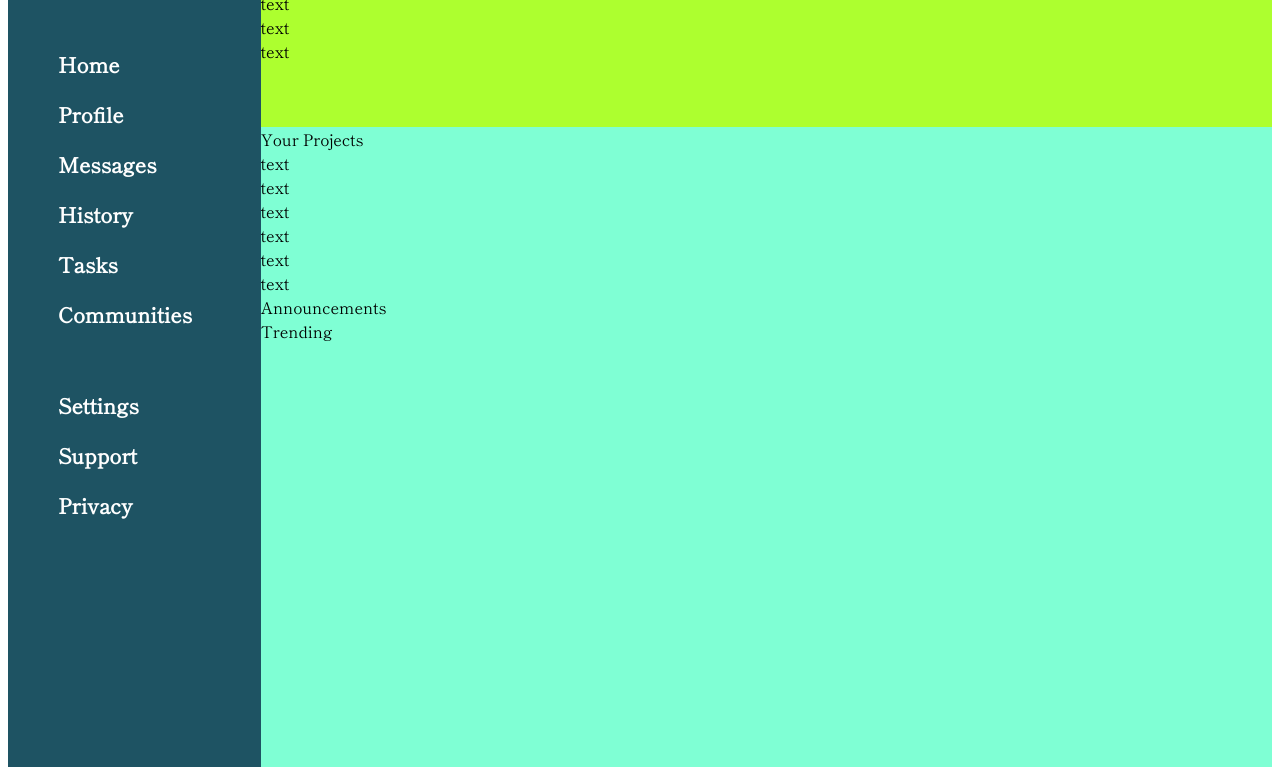
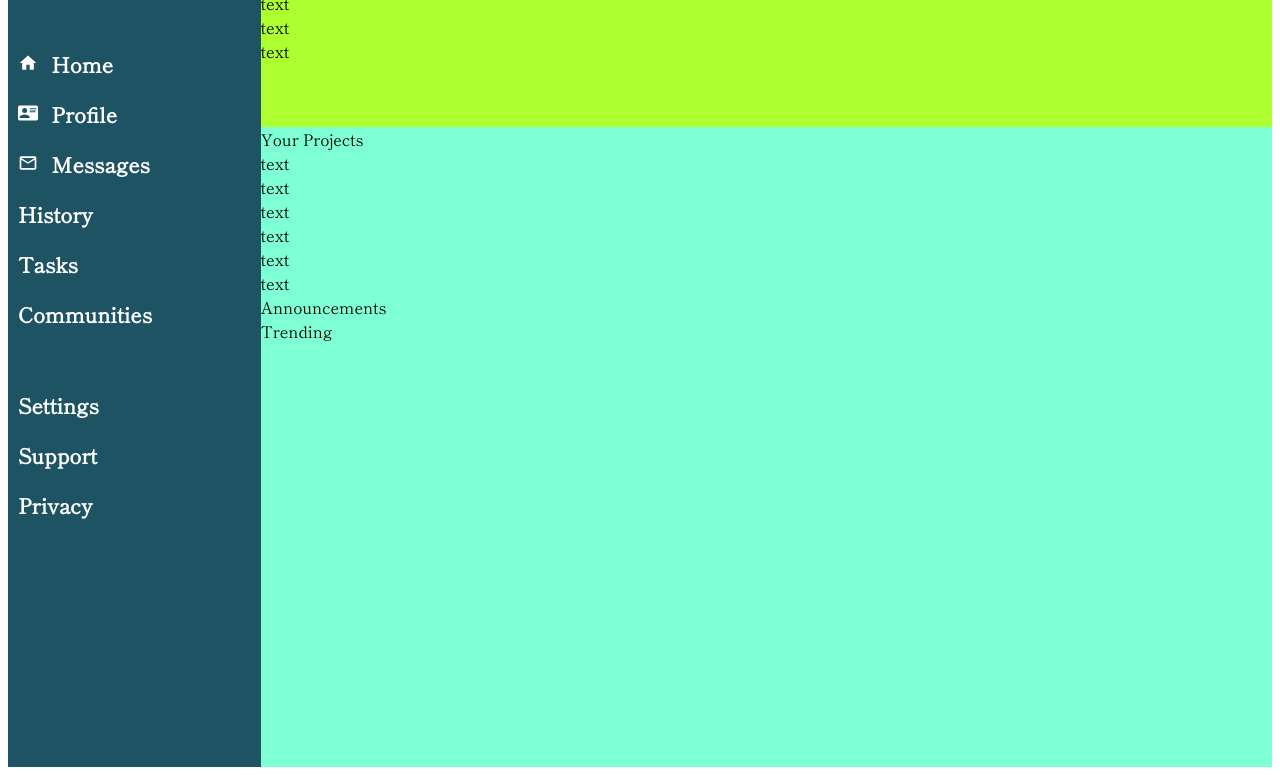
Before and after one commit to EnFuegoV3/admin-dashboard, a plain HTML site: page index.html in a window 1280 px wide. Shown: the part 41-816 px from the top of the page. Drawn offline with Linux system fonts and the light colour scheme.

Commit message:
added more

```diff
--- a/index.html
+++ b/index.html
@@ -15,9 +15,9 @@
             </div>
             <nav>
                 <ul class="main-nav">
-                    <li>Home</li>
-                    <li>Profile</li>
-                    <li>Messages</li>
+                    <li> <img class="icon" src="icons/home.svg" alt="home"> Home</li>
+                    <li> <img class="icon" src="icons/account.svg" alt="profile"> Profile</li>
+                    <li> <img class="icon" src="icons/messages.svg" alt="messages"> Messages</li>
                     <li>History</li>
                     <li>Tasks</li>
                     <li>Communities</li>
--- a/styles.css
+++ b/styles.css
@@ -17,14 +17,26 @@
     list-style: none;
     margin-top: 2em;
     margin-bottom: 2em;
+    padding: 0;
 }
 
 .extra {
     list-style: none;
+    padding: 0;
 }
 
 ul>li {
     padding: 10px;
+
+}
+
+.icon {
+    height: 20px;
+    width: 20px;
+    filter: invert();
+    margin-right: 8px;
+
+
 }
 
 .sidebar {
@@ -46,3 +58,5 @@ ul>li {
     background-color: aquamarine;
     grid-column: 2 / 3;
 }
+
+<svg xmlns="http://www.w3.org/2000/svg" viewBox="0 -4 24 24"><title>home</title><path fill="gray" d="M10,20V14H14V20H19V12H22L12,3L2,12H5V20H10Z" /></svg>
```
Also changed, not shown: icons/account.svg (added), icons/avatar.svg (added), icons/communities.svg (added), icons/dashboard.svg (added), icons/history.svg (added), icons/home.svg (added), icons/messages.svg (added), icons/privacy.svg (added), icons/search.svg (added), icons/settings.svg (added), icons/support.svg (added), icons/tasks.svg (added), 1 other file.
